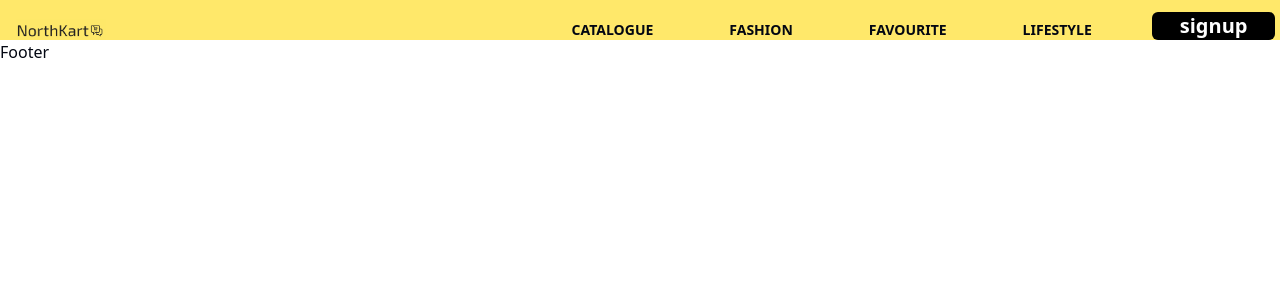
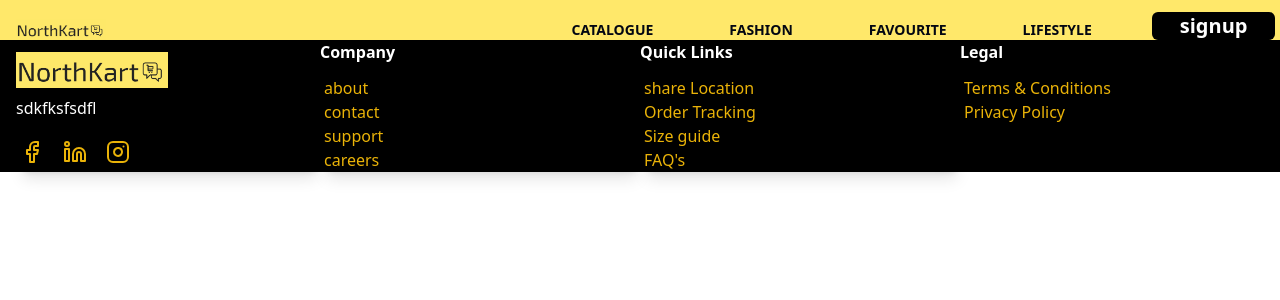
Before and after one commit to anisulislam10/NorthKart, a React (Vite) app in the folder Client/: page / in a window 1280 px wide. Shown: the top 300 px of the page. Built offline with nearby package versions, Linux system fonts and the light colour scheme.

Commit message:
added navbar and footer

```diff
--- a/Client/src/components/shared/Footer.jsx
+++ b/Client/src/components/shared/Footer.jsx
@@ -1,8 +1,59 @@
+import { Facebook, Instagram, Linkedin } from 'lucide-react'
 import React from 'react'
+import northkartLogo from "./../../assets/logo/logo-color.png"
+
 
 function Footer() {
   return (
-    <div>Footer</div>
+    <div>
+      <div className='md:grid md:grid-cols-4 bg-black text-white'>
+<div className='md:grid md:grid-cols-1 md:mt-3 md:ml-4'>
+
+<img src={northkartLogo} alt="" width="50%" />
+<p>sdkfksfsdfl</p>
+<div className='md:grid md:grid-cols-7 md:mt-3 md:ml-1 md:text-yellow-500 md:shadow-lg'>
+<Facebook className='md:hover:md:text-yellow-200'/>
+<Linkedin  className='md:hover:md:text-yellow-200'/>
+<Instagram  className='md:hover:md:text-yellow-200'/>
+</div></div>
+
+
+<div className=''>
+<h1 className='font-bold '>Company</h1>
+<div className='md:grid  md:mt-3 md:ml-1 md:text-yellow-500 md:shadow-lg'>
+
+<a href="">about</a>
+<a href="">contact</a>
+<a href="">support</a>
+<a href="">careers</a>
+</div>
+</div>
+
+
+
+<div>
+<h1 className='font-bold '>Quick Links</h1>
+<div className='md:grid  md:mt-3 md:ml-1 md:text-yellow-500 md:shadow-lg'>
+<a href="">share Location</a>
+
+<a href="">Order Tracking</a>
+<a href="">Size guide</a>
+<a href="">FAQ's</a>
+</div></div>
+
+
+<div>
+<h1 className='font-bold '>Legal</h1>
+<div className='md:grid  md:mt-3 md:ml-1 md:text-yellow-500 md:shadow-lg' >
+<a href="">Terms & Conditions</a>
+<a href="">Privacy Policy</a>
+</div>
+</div>
+
+
+
+      </div>
+    </div>
   )
 }
 
```
